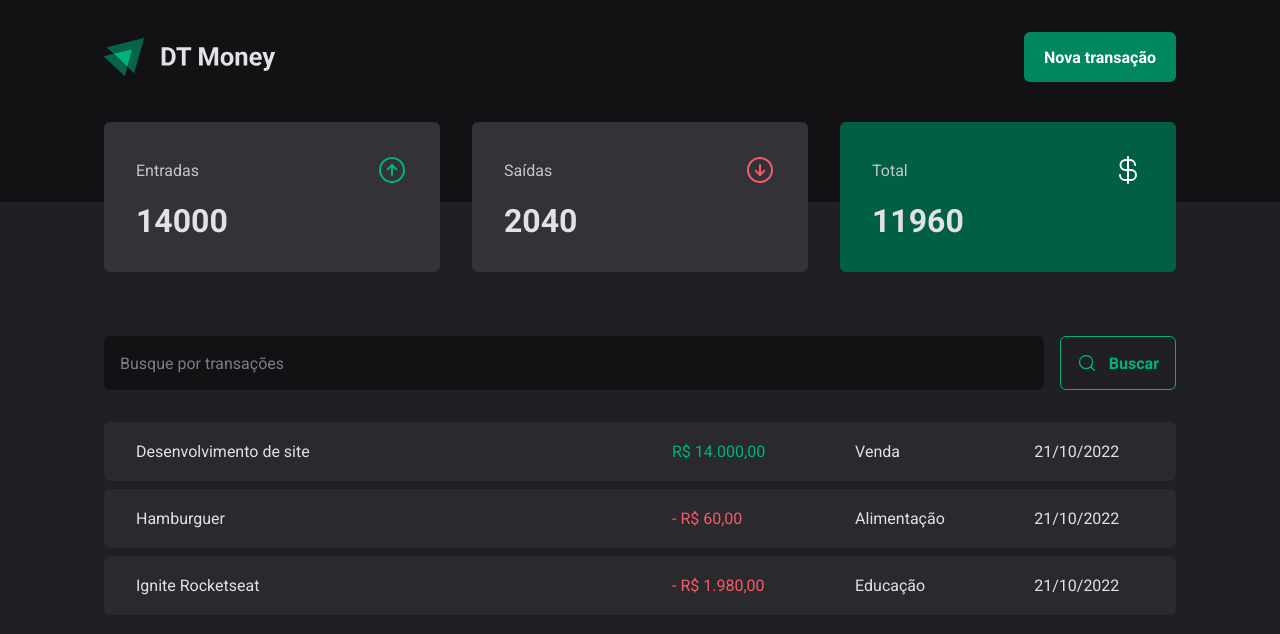
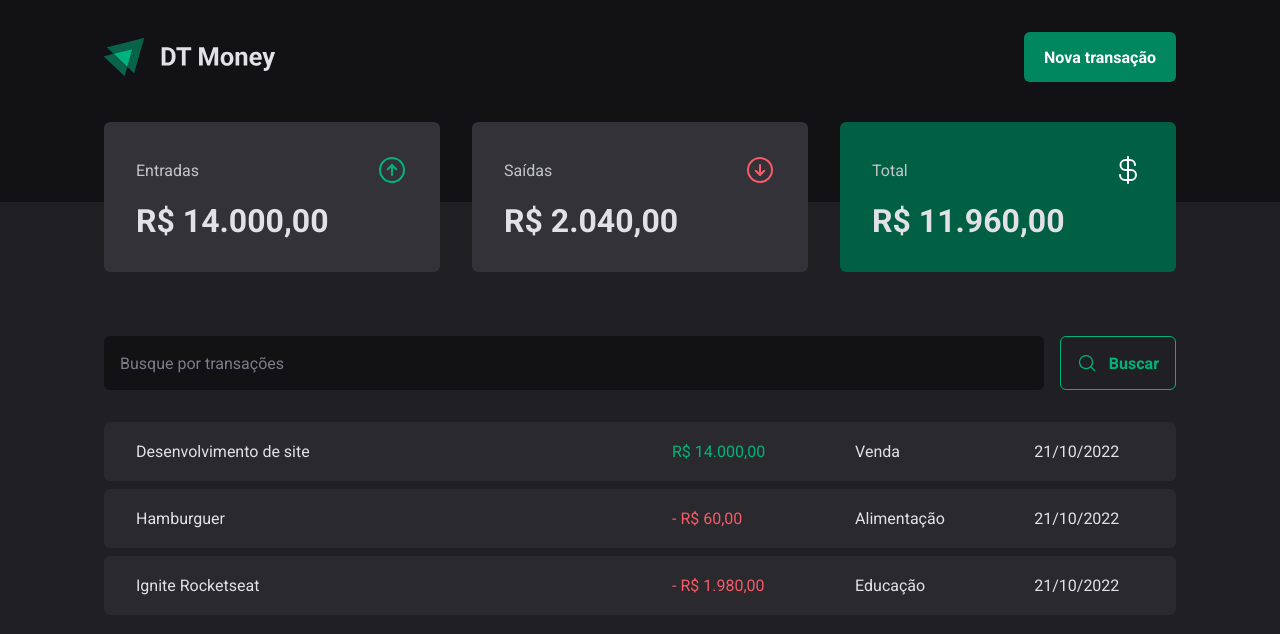
Before and after one commit to Fellippemfv/rocketseat-react-project-3, a React (Vite) app: page / in a window 1280 px wide. Shown: the top 634 px of the page. Built offline with nearby package versions, Linux system fonts and the light colour scheme; data requests are answered from the project's data file.

Commit message:
Create hook for summary

```diff
--- a/src/components/Summary/index.tsx
+++ b/src/components/Summary/index.tsx
@@ -1,29 +1,10 @@
 import { SummaryCard, SummaryContainer } from "./styles";
 import {ArrowCircleDown, ArrowCircleUp, CurrencyDollar} from "phosphor-react"
-import { useContext } from "react";
-import { TransactionsContext } from "../../contexts/TransactionsContext";
+import { useSummary } from "../../hooks/useSummary";
+import { priceFormatter } from "../../utils/formatter";
 
 export function Summary() {
-    const  { transactions } = useContext(TransactionsContext);
-
-    const summary = transactions.reduce(
-        (acc, transaction) => {
-            if (transaction.type === "income") {
-                acc.income += transaction.price;
-                acc.total += transaction.price;
-            } else {
-                acc.outcome += transaction.price;
-                acc.total -= transaction.price;
-            }
-
-            return acc;
-        },
-        {
-            income: 0,
-            outcome: 0,
-            total: 0
-        }
-    )
+    const summary = useSummary();
 
     return (
         <SummaryContainer>
@@ -33,7 +14,7 @@
                     <ArrowCircleUp size={32} color="#00b37e" />
                 </header>
 
-                <strong>{summary.income}</strong>
+                <strong>{priceFormatter.format(summary.income)}</strong>
             </SummaryCard>
 
             <SummaryCard>
@@ -42,7 +23,7 @@
                     <ArrowCircleDown size={32} color="#f75a68" />
                 </header>
 
-                <strong>{summary.outcome}</strong>
+                <strong>{priceFormatter.format(summary.outcome)}</strong>
             </SummaryCard>
 
             <SummaryCard variant="green">
@@ -51,7 +32,7 @@
                     <CurrencyDollar size={32} color="#fff" />
                 </header>
 
-                <strong>{summary.total}</strong>
+                <strong>{priceFormatter.format(summary.total)}</strong>
             </SummaryCard>
         </SummaryContainer>
     )
--- /dev/null
+++ b/src/hooks/useSummary.ts
@@ -0,0 +1,27 @@
+import { useContext } from "react";
+import { TransactionsContext } from "../contexts/TransactionsContext";
+
+export function useSummary() {
+    const  { transactions } = useContext(TransactionsContext);
+
+    const summary = transactions.reduce(
+        (acc, transaction) => {
+            if (transaction.type === "income") {
+                acc.income += transaction.price;
+                acc.total += transaction.price;
+            } else {
+                acc.outcome += transaction.price;
+                acc.total -= transaction.price;
+            }
+
+            return acc;
+        },
+        {
+            income: 0,
+            outcome: 0,
+            total: 0
+        }
+    )
+
+    return summary;
+}
```
